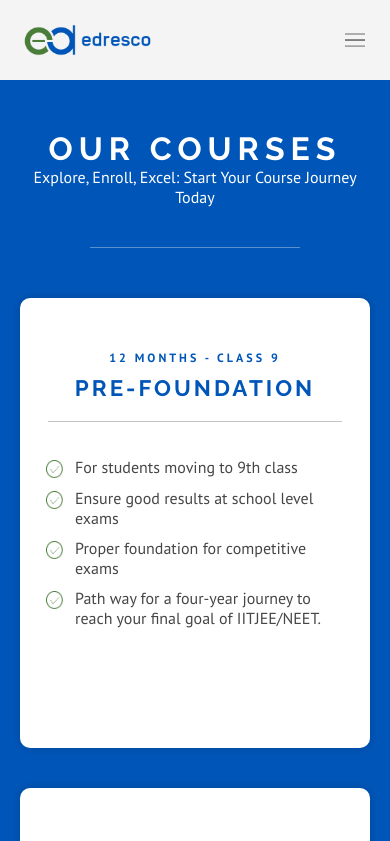
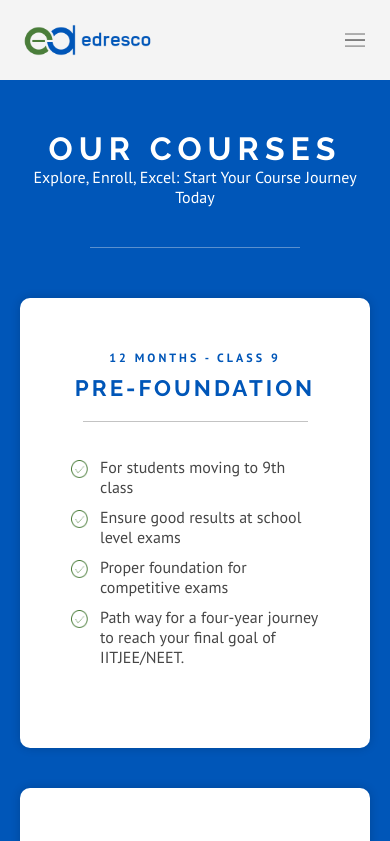
Before and after one commit to ankitdas09/edresco, a React (Vite) app in the folder web/site/: page /courses in a window 390 px wide. Shown: the top 841 px of the page. Built offline with nearby package versions, Linux system fonts and the light colour scheme; no server answers.

Commit message:
enhancements

```diff
--- a/web/site/src/pages/courses/components/courses-desc/components/course-info-card/styles/index.scss
+++ b/web/site/src/pages/courses/components/courses-desc/components/course-info-card/styles/index.scss
@@ -35,5 +35,6 @@
     width: 100%;
     max-width: 100%;
     min-width: 100%;
+    padding: 12px 50px;
   }
 }
```
